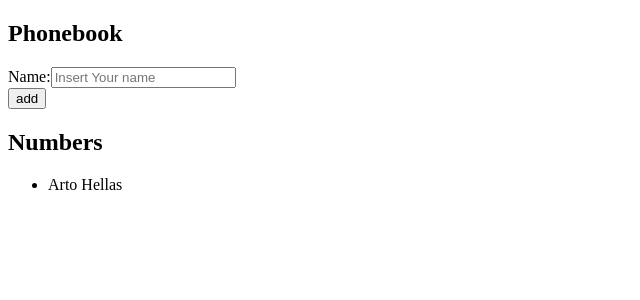
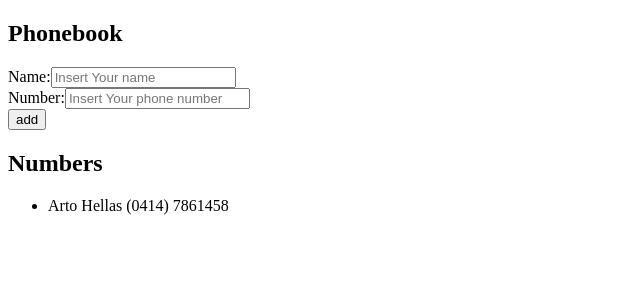
Before and after one commit to lexx54/phonebook, a React (Create React App) app: page / in a window 1280 px wide. Shown: the top 300 px of the page, without its empty margins (0-640 px from the left). Built offline with nearby package versions, Linux system fonts and the light colour scheme.

Commit message:
Number can be added

```diff
--- a/src/App.js
+++ b/src/App.js
@@ -3,15 +3,26 @@ import Contact from "./Components/Contact";
 import "./styles.css";
 
 const App = () => {
-  const [persons, setPersons] = useState([{ name: "Arto Hellas", id: 1 }]);
+  //states
+  const [persons, setPersons] = useState([
+    { name: "Arto Hellas", id: 1, number: "(0414) 7861458" }
+  ]);
   const [newName, setNewName] = useState("");
+  const [newNumber, setNewNumber] = useState("");
 
   //functions
-  const setContactName = (e) => {
-    // console.log(e.target.value);
-    setNewName(e.target.value);
+  const setContact = (e) => {
+    console.log(e.target);
+    e.target.name === "name"
+      ? setNewName(e.target.value)
+      : setNewNumber(e.target.value);
   };
-
+  const numberFormatter = (number) => {
+    const regex = /^[0-9]{0,4}/;
+    const firstNumbers = number.match(regex).join("");
+    const numberFormatted = number.replace(firstNumbers, `(${firstNumbers}) `);
+    return numberFormatted;
+  };
   const isNameSaved = (nameLooked) => {
     const regex = new RegExp(nameLooked, "ig");
     let nameSaved;
@@ -25,14 +36,18 @@ const App = () => {
     e.preventDefault();
     const contactData = {
       name: newName,
-      id: persons.length + 1
+      id: persons.length + 1,
+      number: numberFormatter(newNumber)
     };
     isNameSaved(newName)
       ? alert(`${newName} is already added to the Phonebook`)
       : setPersons(persons.concat(contactData));
 
     setNewName("");
+    setNewNumber("");
   };
+
+  //rendering
   return (
     <div>
       <h2>Phonebook</h2>
@@ -42,7 +57,17 @@ const App = () => {
           <input
             value={newName}
             placeholder="Insert Your name"
-            onChange={setContactName}
+            onChange={setContact}
+            name="name"
+          />
+        </div>
+        <div>
+          Number:
+          <input
+            value={newNumber}
+            placeholder="Insert Your phone number"
+            onChange={setContact}
+            name="number"
           />
         </div>
         <div>
--- a/src/Components/Contact.js
+++ b/src/Components/Contact.js
@@ -1,7 +1,11 @@
 import React from "react";
 
 const Contact = ({ data }) => {
-  return <li>{data.name}</li>;
+  return (
+    <li>
+      {data.name} {data.number}
+    </li>
+  );
 };
 
 export default Contact;
```
